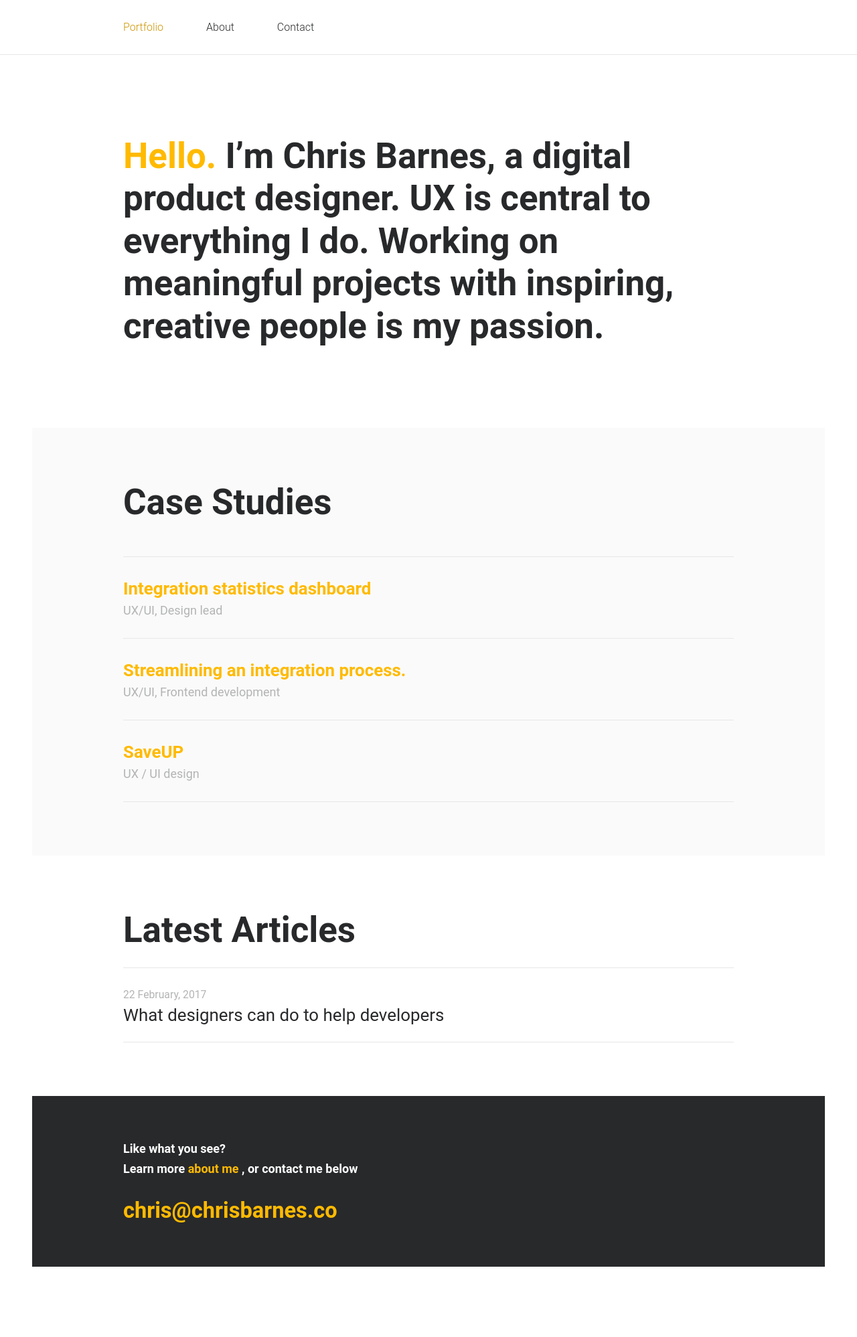
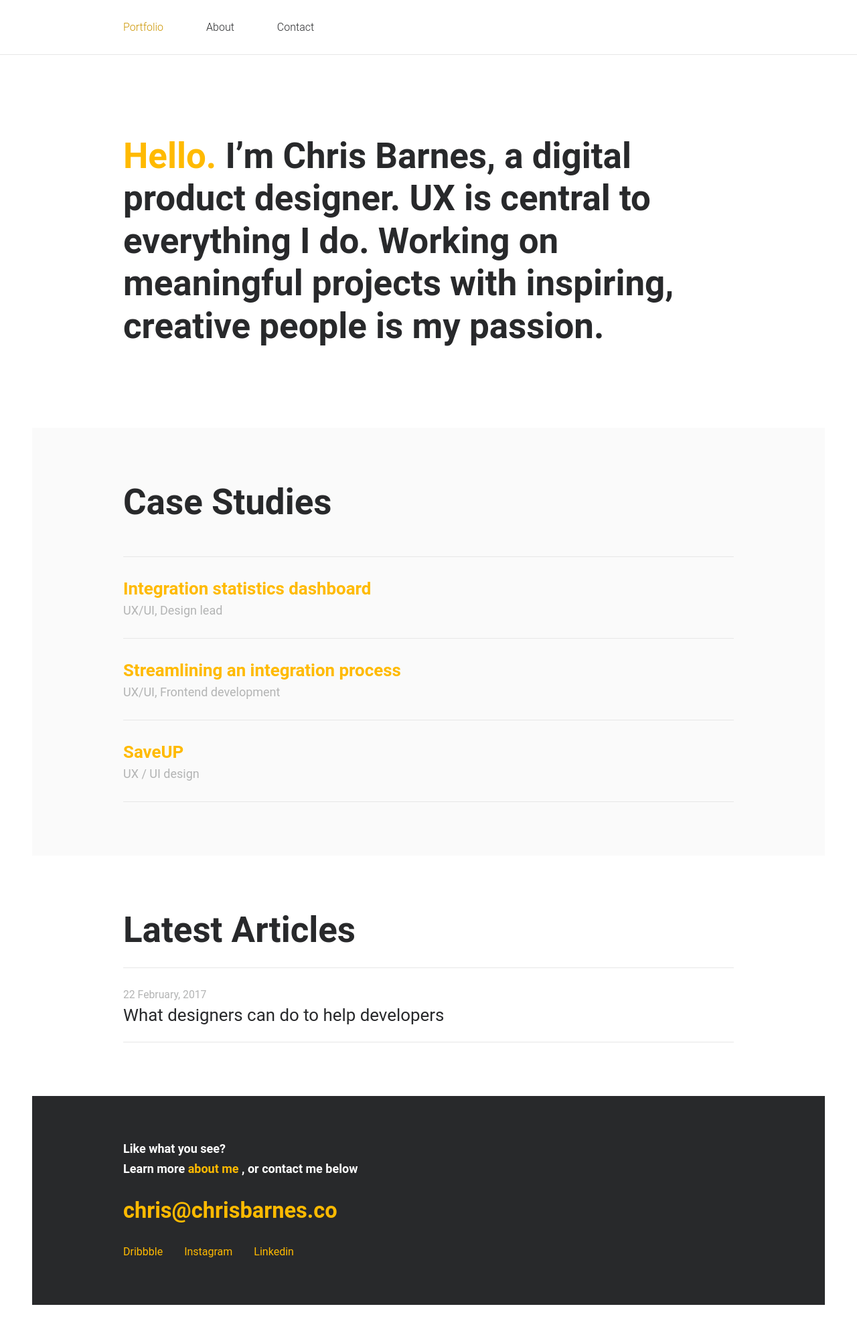
Before and after one commit to cjhbarnes/cjhbarnes.github.io, a Jekyll site: the page built from index.html, in a window 1280 px wide. Shown: the whole page at 67% size. Built offline with Jekyll 4.4.1, drawn with Linux system fonts in a browser that asks for light colours; nearby versions of some CDN libraries; before the commit the page ends 1940 px from its top, so only the background shows below that.

Commit message:
add social media links

```diff
--- a/_includes/footer.html
+++ b/_includes/footer.html
@@ -9,12 +9,11 @@
         Learn more <a href="/about/">about me</a>
       {% endif %}, or contact me below</p>
     <a class="page-foot__cta fancy-link" href="mailto:chris@chrisbarnes.co" target="_top">chris@chrisbarnes.co</a>
-    <!-- <ul class="social-list">
-      <li><a href="">Twitter</a></li>
-      <li><a href="">Behance</a></li>
-      <li><a href="">Instagram</a></li>
-      <li><a href="">Linkedin</a></li>
-    </ul> -->
+    <ul class="social-list">
+      <li><a href="https://dribbble.com/chrisbarnes" target="_blank">Dribbble</a></li>
+      <li><a href="https://www.instagram.com/iamchrisbarnes/" target="_blank">Instagram</a></li>
+      <li><a href="https://www.linkedin.com/in/cjhbarnes" target="_blank">Linkedin</a></li>
+    </ul>
 
   </div>
 
--- a/_sass/components/_page-foot.scss
+++ b/_sass/components/_page-foot.scss
@@ -20,7 +20,7 @@
 }
 
   .page-foot__cta {
-    margin-top: $global-spacing-unit * 4;
+    margin: $global-spacing-unit * 4 0;
     display: inline-block;
     @include font-size($font-size-h2, $important: true);
 
--- a/index.html
+++ b/index.html
@@ -17,7 +17,7 @@ masthead-title: <span>Hello.</span> I’m Chris Barnes, a digital product design
         <span class="work__meta">UX/UI, Design lead</span>
       </li>
       <li class="list-ui__item">
-        <h3 class="work__title"><a href="/case-studies/streamlining-an-integration-process/">Streamlining an integration process.</a></h3>
+        <h3 class="work__title"><a href="/case-studies/streamlining-an-integration-process/">Streamlining an integration process</a></h3>
         <span class="work__meta">UX/UI, Frontend development</span>
       </li>
       <li class="list-ui__item">
```
Also changed, not shown: images/logo.svg (deleted).
